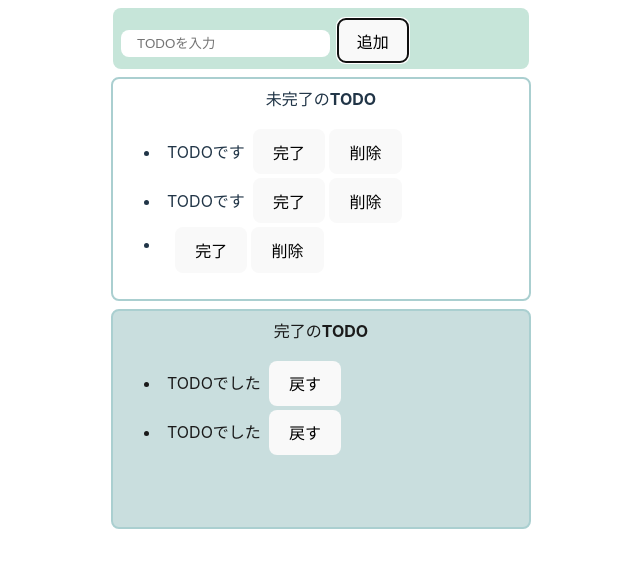
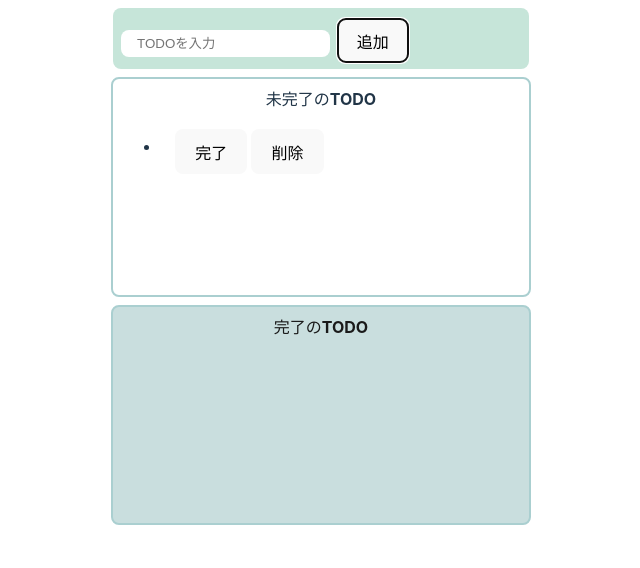
Before and after one commit to yuuta-git12/Todo_JS, a website built with Vite: page index.html in a window 1280 px wide. Both pictures are taken after a click on the button "追加". Shown: the whole page, without its empty margins (319-959 px from the left). Built offline with nearby package versions, Linux system fonts and the light colour scheme.

Commit message:
不要コードの削除、タスクの戻す機能の追加

```diff
--- a/index.html
+++ b/index.html
@@ -14,37 +14,13 @@
     <div class="incomplete-area">
       <p class="title">未完了のTODO</p>
       <ul id="incomplete-list">
-        <li>
-          <div class="list-row">
-            <p class="todo-item">TODOです</p>
-            <button>完了</button>
-            <button>削除</button>
-          </div>
-        </li>
-        <li>
-          <div class="list-row">
-            <p class="todo-item">TODOです</p>
-            <button>完了</button>
-            <button>削除</button>
-          </div>
-        </li>
+
       </ul>
     </div>
     <div class="complete-area">
       <p class="title">完了のTODO</p>
       <ul id="complete-list">
-        <li>
-          <div class="list-row">
-            <p class="todo-item">TODOでした</p>
-            <button>戻す</button>
-          </div>
-        </li>
-        <li>
-          <div class="list-row">
-            <p class="todo-item">TODOでした</p>
-            <button>戻す</button>
-          </div>
-        </li>
+
       </ul>
     </div>
     <script type="module" src="/src/main.js"></script>
--- a/src/main.js
+++ b/src/main.js
@@ -5,6 +5,13 @@ const onClieckAdd = () => {
     const inputText = document.getElementById("add-text").value;
     document.getElementById("add-text").value = "";
 
+    // 未完了リストに追加
+    createIncompleteTodo(inputText);
+
+}
+
+// 渡された引数を元に未完了のTODOを作成する関数
+const createIncompleteTodo = (todo) => {
     // li生成
     const li = document.createElement("li");
 
@@ -15,7 +22,7 @@ const onClieckAdd = () => {
     // p生成 class名todo-itemを付与 テストボックスの値を追加
     const p = document.createElement("p");
     p.className = "todo-item";
-    p.innerText = inputText;
+    p.innerText = todo;
 
     // button(完了)タグ生成
     const completeButton = document.createElement("button");
@@ -29,9 +36,18 @@ const onClieckAdd = () => {
         // 戻すボタンを生成してdivタグは以下に設定
         const backButton = document.createElement("button");
         backButton.innerText = "戻る";
+        backButton.addEventListener("click", () => {
+            // TODOの内容を取得し、未完了リストに追加
+            const todoText = backButton.previousElementSibling.innerText; //戻すボタンの隣のテキストを取得
+            createIncompleteTodo(todoText);
+            //　押された戻すボタンの親になるliタグを削除
+            backButton.closest("li").remove();
+        });
+
         moveTarget.firstElementChild.appendChild(backButton);
+        // 完了リストに移動
+        document.getElementById("complete-list").appendChild(moveTarget);
 
-        document.getElementById("complete-list").appendChild(moveTarget);
     });
 
     // button(削除)タグ生成
@@ -54,5 +70,7 @@ const onClieckAdd = () => {
     document.getElementById("incomplete-list").appendChild(li);
 }
 
+
+
 // id add-buttonの要素が押された時にonClickAddを実行する
 document.getElementById("add-button").addEventListener("click",onClieckAdd);
```
